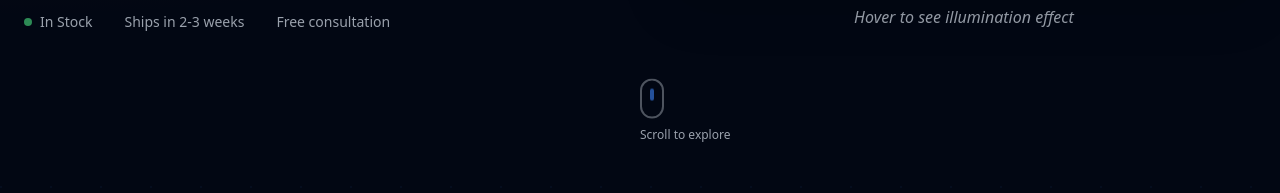
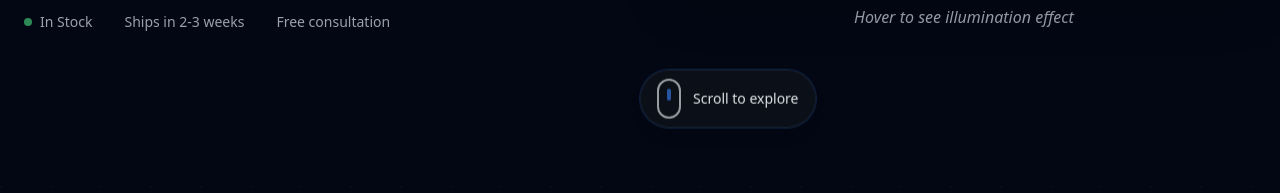
Before and after one commit to ozzi82/edgeluxe-glow-page, a React (Vite) app: page / in a window 1280 px wide. Shown: the part 694-887 px from the top of the page. Built offline with nearby package versions, Linux system fonts and the light colour scheme.

Commit message:
Fix "scroll to explore" visibility
Improve the visibility of the "scroll to explore" text on the landing page.

```diff
--- a/src/components/ProductHero.tsx
+++ b/src/components/ProductHero.tsx
@@ -137,11 +137,13 @@ const ProductHero = () => {
         </div>
 
         {/* Scroll Indicator */}
-        <div className="absolute bottom-8 left-1/2 transform -translate-x-1/2 text-center animate-bounce">
-          <div className="w-6 h-10 border-2 border-muted-foreground/50 rounded-full flex justify-center mb-2">
-            <div className="w-1 h-3 bg-primary rounded-full mt-2 animate-pulse"></div>
+        <div className="absolute bottom-12 left-1/2 -translate-x-1/2 z-20 animate-bounce">
+          <div className="flex items-center gap-3 px-4 py-2 rounded-full bg-card/80 backdrop-blur-md border border-border/60 shadow-lg ring-1 ring-primary/20">
+            <div className="w-6 h-10 border-2 border-foreground/60 rounded-full flex justify-center">
+              <div className="w-1 h-3 bg-primary rounded-full mt-2 animate-pulse"></div>
+            </div>
+            <p className="text-sm text-foreground/90">Scroll to explore</p>
           </div>
-          <p className="text-xs text-muted-foreground">Scroll to explore</p>
         </div>
       </section>
 
```
